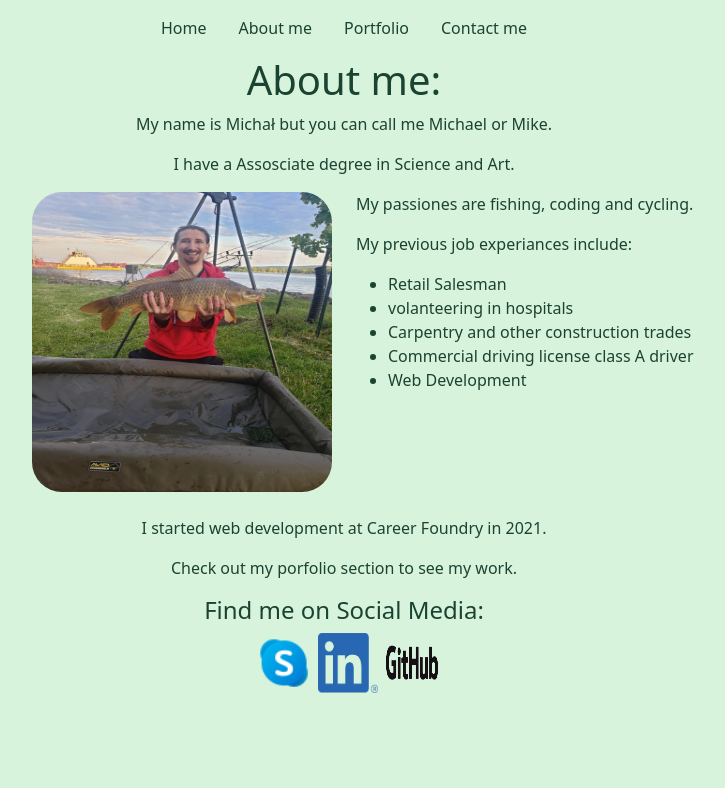
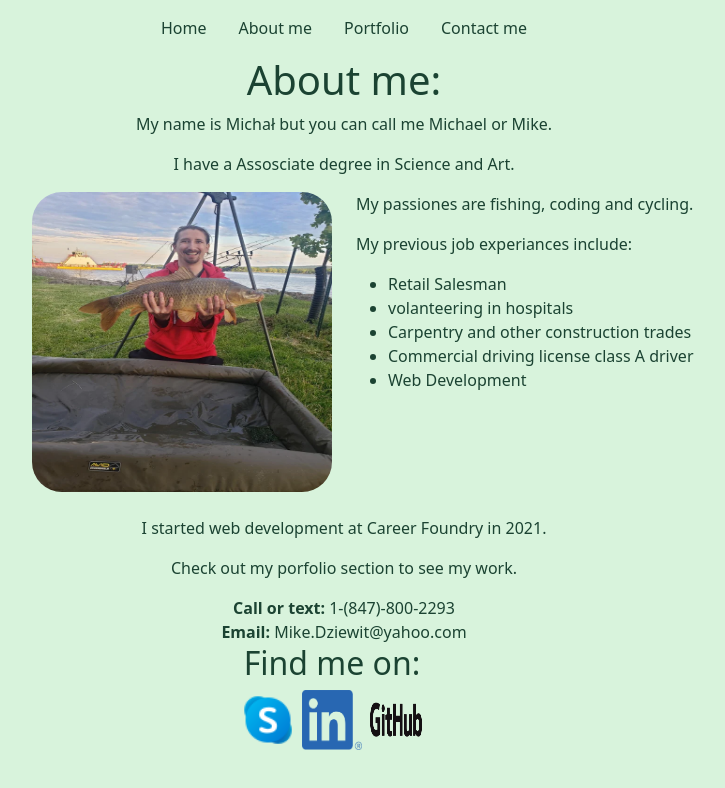
Before and after one commit to MikeD501/Review-practice-portfolio-2, a plain HTML site: page about.html in a window 1280 px wide. Shown: the whole page, without its empty margins (296-1021 px from the left). Drawn offline with nearby package versions, Linux system fonts and the light colour scheme.

Commit message:
Footer
Footer upgrade with extra content

```diff
--- a/about.html
+++ b/about.html
@@ -4,7 +4,7 @@
     <meta charset="UTF-8">
     <meta http-equiv="X-UA-Compatible" content="IE=edge">
     <meta name="viewport" content="width=device-width, initial-scale=1.0">
-    <title>Michal Dziewit</title>
+    <title>Micha&#322; Dziewit</title>
 
     <link href="https://cdn.jsdelivr.net/npm/bootstrap@5.1.3/dist/css/bootstrap.min.css" rel="stylesheet" integrity="sha384-1BmE4kWBq78iYhFldvKuhfTAU6auU8tT94WrHftjDbrCEXSU1oBoqyl2QvZ6jIW3" crossorigin="anonymous">
 
@@ -86,19 +86,20 @@
 
     </div>
 
-    <footer class="text-center">
-        <div class="row">
-            <div class="col">
-                <h4> Find me on Social Media: </h4>
+    <footer>
+
+        <div class="row text-center">
+            <div class="col footerInfo">
+                <p> <strong> Call or text: </strong>  1-(847)-800-2293 </p>
+                 <p> <strong>  Email: </strong> Mike.Dziewit@yahoo.com</p>
             </div>
-            <div class="row">
-                <div class="sMedia justify-content-center">
+            <div class=" row sMedia justify-content-center">
+                <h2> Find me on: </h2>
                 <ul>
                     <li> <img src="images/icons8-skype-48.png"> </li>
                     <li> <img src="images/LI-In-Bug.png"> </li>
                     <li> <img src="images/GitHub_Logo.png"> </li>
                </ul>
-                </div>
            </div>
         </div>
    </footer>
--- a/css/styles.css
+++ b/css/styles.css
@@ -59,9 +59,7 @@ body {
     }
 }
 /*index above */
-
 /* about me page below */
-
 .fishingImg img {
     width: 300px;
     height: 300px;
@@ -69,9 +67,7 @@ body {
     border-radius: 10%;
 }
 /* About me above */
-
 /* contact info below */
-
 .contactInfo ul {
     list-style-type: none;
 }
@@ -80,3 +76,8 @@ body {
     width: 60px;
     height: 60px;
 }
+/* contact info Above */
+/* Footer below */
+.footerInfo p {
+    margin: 0;
+}
```
Also changed, not shown: contact.html (+9 -8 lines), experiances.html (+9 -9 lines), index.html (+7 -10 lines). Lines whose indentation alone changed are shown as unchanged.
